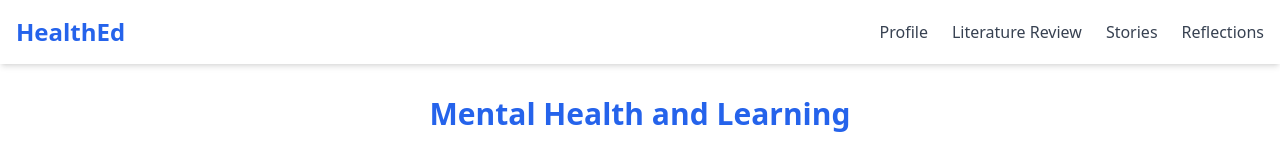
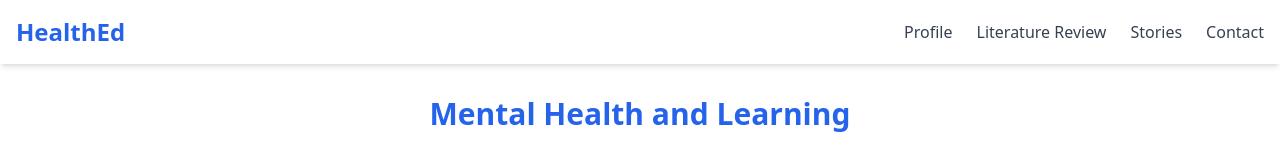
Before and after one commit to klaus-ndivo/student-health, a plain HTML site: page mental-health.html in a window 1280 px wide. Shown: the top 160 px of the page. Drawn offline with nearby package versions, Linux system fonts and the light colour scheme.

Commit message:
Initial commit6

```diff
--- a/mental-health.html
+++ b/mental-health.html
@@ -17,7 +17,7 @@
                 <li><a href="profile.html" class="text-gray-700 hover:text-blue-600 transition">Profile</a></li>
                 <li><a href="literature-review.html" class="text-gray-700 hover:text-blue-600 transition">Literature Review</a></li>
                 <li><a href="stories.html" class="text-gray-700 hover:text-blue-600 transition">Stories</a></li>
-                <li><a href="contact.html" class="text-gray-700 hover:text-blue-600 transition">Reflections</a></li>
+                <li><a href="contact.html" class="text-gray-700 hover:text-blue-600 transition">Contact</a></li>
             </ul>
             <!-- Mobile Menu Button -->
             <button id="menu-btn" class="block md:hidden text-gray-700 focus:outline-none">
@@ -32,7 +32,7 @@
                 <li><a href="profile.html" class="block text-gray-700 hover:text-blue-600 transition">Profile</a></li>
                 <li><a href="literature-review.html" class="block text-gray-700 hover:text-blue-600 transition">Literature Review</a></li>
                 <li><a href="stories.html" class="block text-gray-700 hover:text-blue-600 transition">Stories</a></li>
-                <li><a href="contact.html" class="block text-gray-700 hover:text-blue-600 transition">Reflections</a></li>
+                <li><a href="contact.html" class="block text-gray-700 hover:text-blue-600 transition">Contact</a></li>
             </ul>
         </div>
     </nav>
```
Also changed, not shown: physical-health.html (+2 -2 lines), socioeconomic-factors.html (+2 -2 lines).
